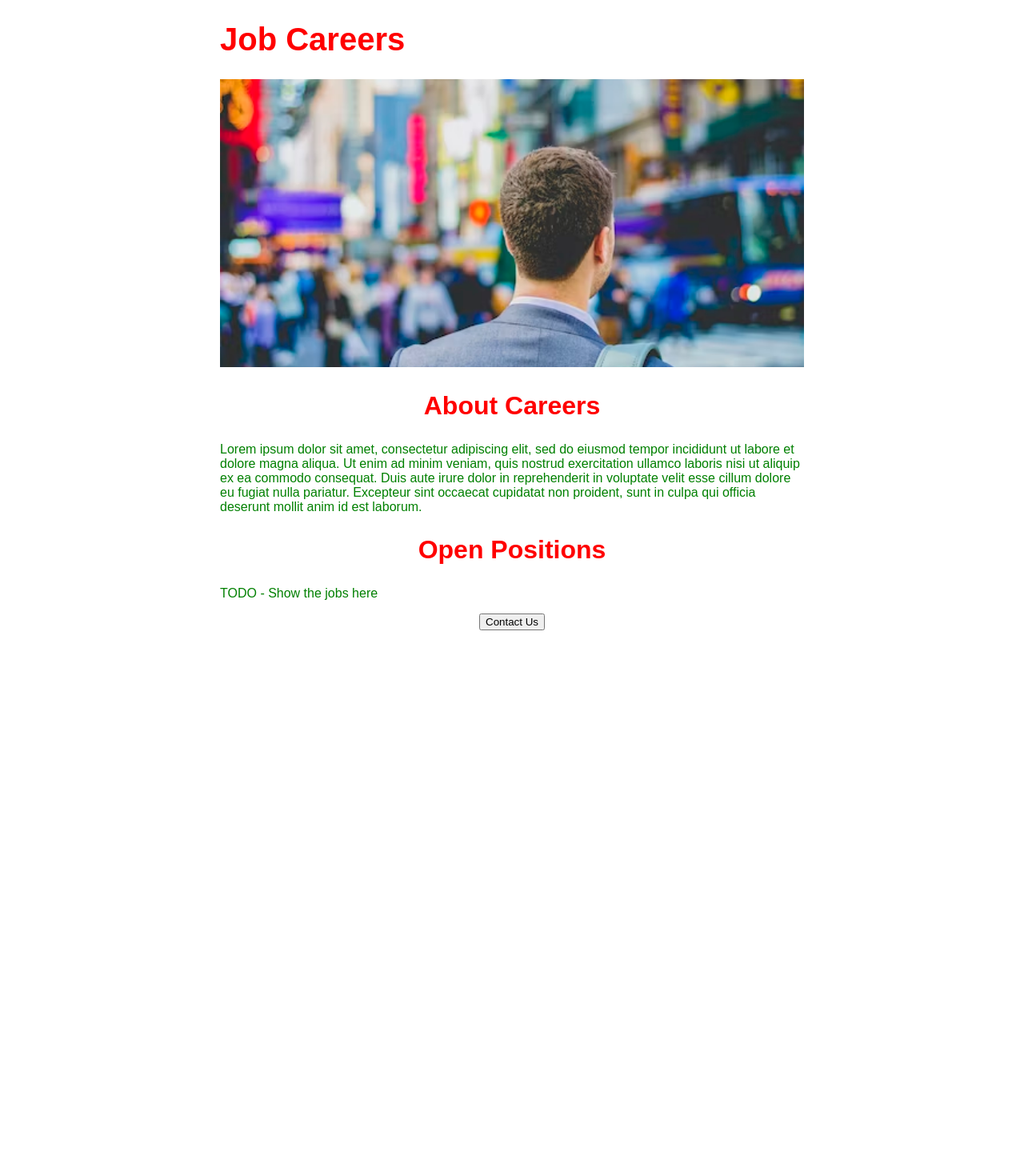
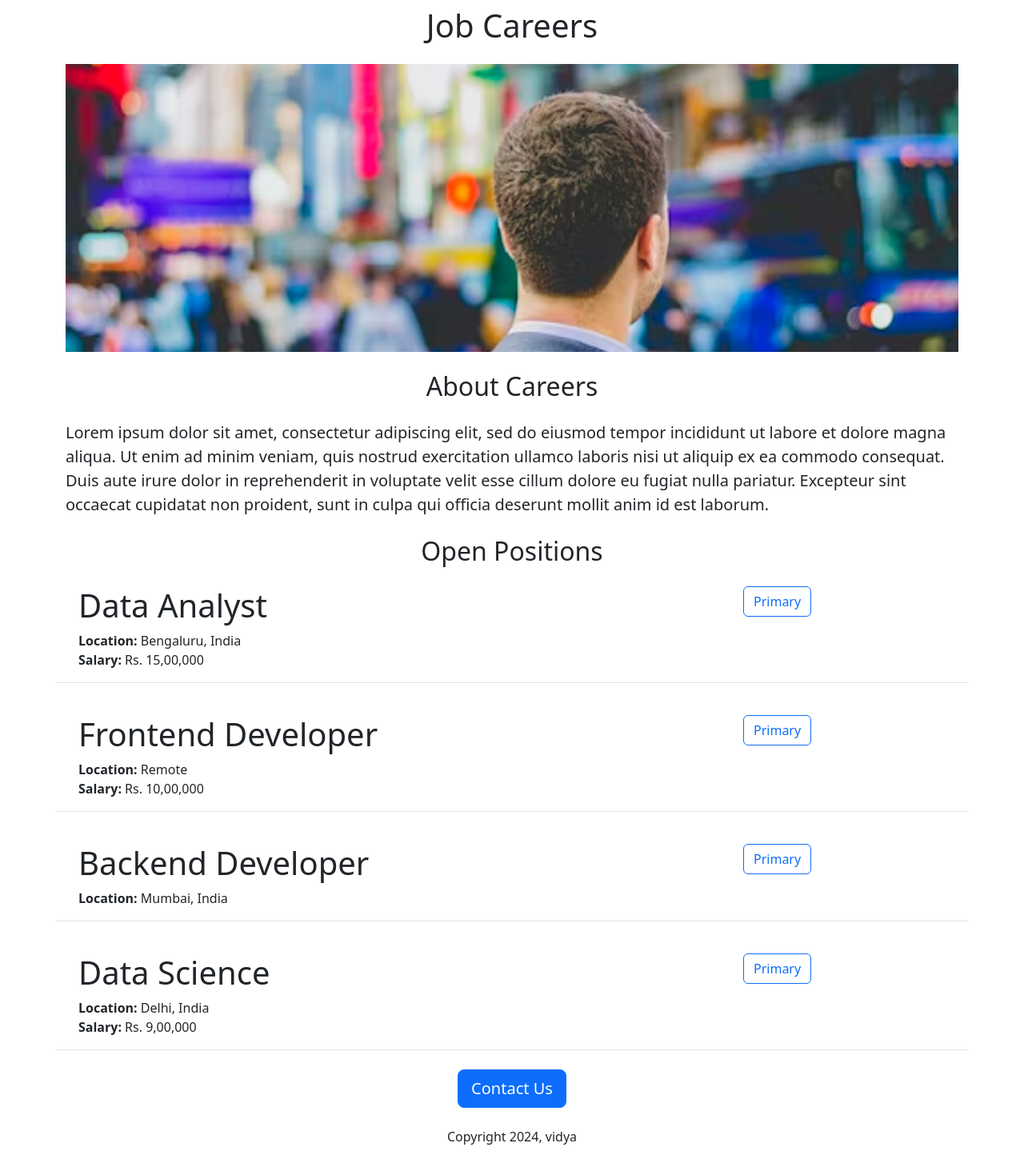
Before and after one commit to VidyavathiR/CareerGlide, a Flask app: page / in a window 1280 px wide. Shown: the whole page at 80% size. Before the commit the page ends 788 px from the top, so only its background shows below. Run offline with Flask 3, Linux system fonts and the light colour scheme.

Commit message:
added dynamic data and route api

```diff
--- a/app.py
+++ b/app.py
@@ -1,11 +1,37 @@
-from flask import Flask
-from flask.templating import render_template
+from flask import Flask, render_template, jsonify
 
 app = Flask(__name__)
 
+JOBS = [{
+    'id': 1,
+    'title': 'Data Analyst',
+    'location': 'Bengaluru, India',
+    'salary': 'Rs. 15,00,000'
+}, {
+    'id': 2,
+    'title': 'Frontend Developer',
+    'location': 'Remote',
+    'salary': 'Rs. 10,00,000'
+}, {
+    'id': 3,
+    'title': 'Backend Developer',
+    'location': 'Mumbai, India',
+}, {
+    'id': 4,
+    'title': 'Data Science',
+    'location': 'Delhi, India',
+    'salary': 'Rs. 9,00,000'
+}]
+
+
 @app.route("/")
 def web():
-  return render_template("home.html")
+  return render_template("home.html", jobs=JOBS)
+
+
+@app.route("/api/jobs")
+def listjobs():
+  return jsonify(JOBS)
 
 
 if __name__ == "__main__":
--- a/templates/home.html
+++ b/templates/home.html
@@ -4,46 +4,36 @@
   <meta charset="UTF-8">
   <meta http-equiv="X-UA-Compatible" content="IE=edge">
   <meta name="viewport" content="width=device-width, initial-scale=1.0">
+  <link href="https://cdn.jsdelivr.net/npm/bootstrap@5.3.2/dist/css/bootstrap.min.css" rel="stylesheet" integrity="sha384-T3c6CoIi6uLrA9TneNEoa7RxnatzjcDSCmG1MXxSR1GAsXEV/Dwwykc2MPK8M2HN" crossorigin="anonymous">
   <title> Careers job</title>
   <style>
-    h1{
-      font-size: 40px;
-      font-family: arial;
-      font-weight: 600;
-      color: red
-    }
     #banner{
+      height: 360px;
       width: 100%;
-      height: 360px;
       object-fit: cover;
-    }
-    h2{
-      font-family: arial;
-      font-size: 32px;
-      color: red;
-      text-align: center;
-    }
-    .bodytext{
-      font-family: arial;
-      color: green;
-    }
-    #container{
-      width: 730px;
-      margin : 0 auto;
-
+      margin-bottom: 16px;
     }
   </style>
+
 </head>
 <body>
-  <div id="container">
-  <h1>Job Careers</h1>
-  <img id="banner" src="https://faea8cd7-0c3a-4e8a-8380-9fa102c2ccd9-00-37x3gx4cqmgr8.sisko.replit.dev/static/web3.avif" height="320" >
-  <h2>About Careers</h2>
-  <p class="bodytext">Lorem ipsum dolor sit amet, consectetur adipiscing elit, sed do eiusmod tempor incididunt ut labore et dolore magna aliqua. Ut enim ad minim veniam, quis nostrud exercitation ullamco laboris nisi ut aliquip ex ea commodo consequat. Duis aute irure dolor in reprehenderit in voluptate velit esse cillum dolore eu fugiat nulla pariatur. Excepteur sint occaecat cupidatat non proident, sunt in culpa qui officia deserunt mollit anim id est laborum.</p>
-  <h2>Open Positions</h2>
-  <p class="bodytext">TODO - Show the jobs here</p>
-  <div style="text-align:center">
-  <button>Contact Us</button>
+  <div class="container">
+  <h1  class="text-center mt-2 mb-4">Job Careers</h1>
+  <img class="img-fluid" id="banner" src="https://faea8cd7-0c3a-4e8a-8380-9fa102c2ccd9-00-37x3gx4cqmgr8.sisko.replit.dev/static/web3.avif" height="320" >
+  <h2  class="text-center mt-2 mb-4">About Careers</h2>
+  <p class="lead">Lorem ipsum dolor sit amet, consectetur adipiscing elit, sed do eiusmod tempor incididunt ut labore et dolore magna aliqua. Ut enim ad minim veniam, quis nostrud exercitation ullamco laboris nisi ut aliquip ex ea commodo consequat. Duis aute irure dolor in reprehenderit in voluptate velit esse cillum dolore eu fugiat nulla pariatur. Excepteur sint occaecat cupidatat non proident, sunt in culpa qui officia deserunt mollit anim id est laborum.</p>
+  <h2  class="text-center mt-2 mt-4">Open Positions</h2>
+  <div s>
+    {% for job in jobs %}
+     {% include 'jobitems.html' %}
+    {% endfor %}
+
+  </div>
+  <div class="text-center">
+  <button class="btn btn-primary btn-lg">Contact Us</button>
+    <p class="mt-4">
+      Copyright 2024, vidya
+    </p>
   </div>
 </body>
 </html>
--- /dev/null
+++ b/templates/jobitems.html
@@ -0,0 +1,16 @@
+<div class="mb-4 border-bottom p-3 row">
+  <div class="col-9">
+  <h1>{{ job['title'] }}</h1>
+   <div>
+     <b>Location:</b> {{ job['location'] }}
+   </div>
+   {% if 'salary' in job %}
+   <div>
+     <b>Salary:</b> {{ job['salary'] }}
+   </div>
+   {% endif %}
+  </div>
+  <div class="col-3">
+  <button type="button" class="btn btn-outline-primary">Primary</button>
+  </div>
+ </div>
```
